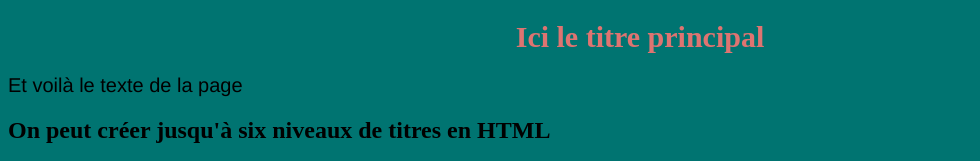
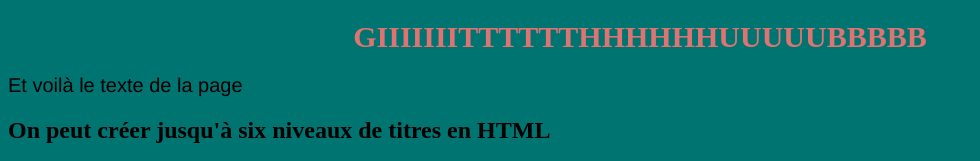
Before and after one commit to RRRRomain/HelloWord, a plain HTML site: page index.html in a window 1280 px wide. Shown: the top 161 px of the page, without its empty margins (0-980 px from the left). Drawn offline with Linux system fonts and the light colour scheme.

Commit message:
Changed h1

```diff
--- a/index.html
+++ b/index.html
@@ -7,7 +7,7 @@
 </head>
 
 <body>
-<h1> Ici le titre principal </h1>
+<h1> GIIIIIIITTTTTTHHHHHHUUUUUBBBBB </h1>
 <p> Et voilà le texte de la page</p>
 <h2> On peut créer jusqu'à six niveaux de titres en HTML </h2>
 <p> Et voici un autre paragraphe </p>
```
